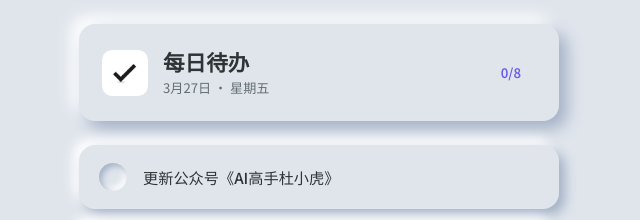
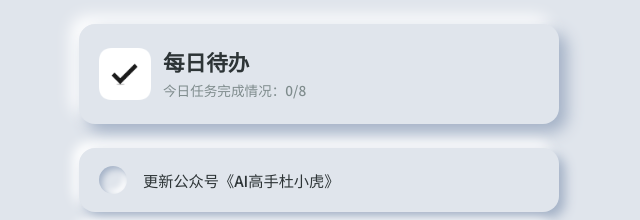
Before and after one commit to duzhaoo/ImTodo-PWA, a plain HTML site: page index.html in a window 1280 px wide. Shown: the top 220 px of the page, 321-961 px from the left. Drawn offline with Linux system fonts and the light colour scheme.

Commit message:
Add files via upload

```diff
--- a/app.js
+++ b/app.js
@@ -21,14 +21,7 @@ function getTodayStr() {
   return `${now.getFullYear()}-${String(now.getMonth() + 1).padStart(2, '0')}-${String(now.getDate()).padStart(2, '0')}`;
 }
 
-function formatDateDisplay() {
-  const now = new Date();
-  const weekdays = ['日', '一', '二', '三', '四', '五', '六'];
-  const month = now.getMonth() + 1;
-  const day = now.getDate();
-  const weekday = weekdays[now.getDay()];
-  return `${month}月${day}日 · 星期${weekday}`;
-}
+
 
 // ===== Storage =====
 function loadState() {
@@ -104,7 +97,7 @@ function updateProgress() {
     progressText.textContent = '今日任务已全部完成';
     if (badge) badge.style.color = 'var(--success)';
   } else {
-    progressText.textContent = `${completed}/${total}`;
+    progressText.textContent = `今日任务完成情况：${completed}/${total}`;
     if (badge) badge.style.color = 'var(--accent)';
   }
 }
@@ -180,7 +173,6 @@ document.addEventListener('keydown', (e) => {
 
 // ===== Initialize =====
 document.addEventListener('DOMContentLoaded', () => {
-  document.getElementById('dateDisplay').textContent = formatDateDisplay();
   initTodos();
   renderTodos();
 });
--- a/index.html
+++ b/index.html
@@ -21,14 +21,13 @@
   <div class="app-container">
     <header class="app-header">
       <div class="header-icon">
-        <img src="icon.png" alt="ImTodo" width="46" height="46" style="border-radius: 8px;">
+        <img src="icon.png" alt="ImTodo" width="52" height="52" style="border-radius: 8px;">
       </div>
       <div class="header-text">
         <h1>每日待办</h1>
-        <p class="date-display" id="dateDisplay"></p>
-      </div>
-      <div class="progress-badge" id="progressBadge">
-        <span id="progressText">0/0</span>
+        <p class="progress-display" id="progressBadge">
+          <span id="progressText">0/0</span>
+        </p>
       </div>
     </header>
 
--- a/style.css
+++ b/style.css
@@ -7,9 +7,9 @@
   --text-primary: #2d3436;
   --text-secondary: #636e72;
   --text-muted: #b2bec3;
-  --accent: #6c5ce7;
-  --accent-light: #a29bfe;
-  --accent-glow: rgba(108, 92, 231, 0.3);
+  --accent: #7f8c8d;
+  --accent-light: #bdc3c7;
+  --accent-glow: rgba(127, 140, 141, 0.3);
   --success: #00b894;
   --success-glow: rgba(0, 184, 148, 0.3);
   --radius: 16px;
@@ -83,19 +83,11 @@ body {
   line-height: 1.3;
 }
 
-.date-display {
-  font-size: 0.82rem;
-  color: var(--text-secondary);
-  margin-top: 2px;
-  font-weight: 400;
-}
-
-.progress-badge {
-  padding: 6px 14px;
-  font-size: 0.82rem;
-  font-weight: 600;
+.progress-display {
+  font-size: 0.85rem;
   color: var(--accent);
-  white-space: nowrap;
+  margin-top: 4px;
+  font-weight: 500;
 }
 
 /* ===== Todo List ===== */
--- a/sw.js
+++ b/sw.js
@@ -1,4 +1,4 @@
-const CACHE_NAME = 'imtodo-v2';
+const CACHE_NAME = 'imtodo-v7';
 const ASSETS = [
   './',
   './index.html',
```
